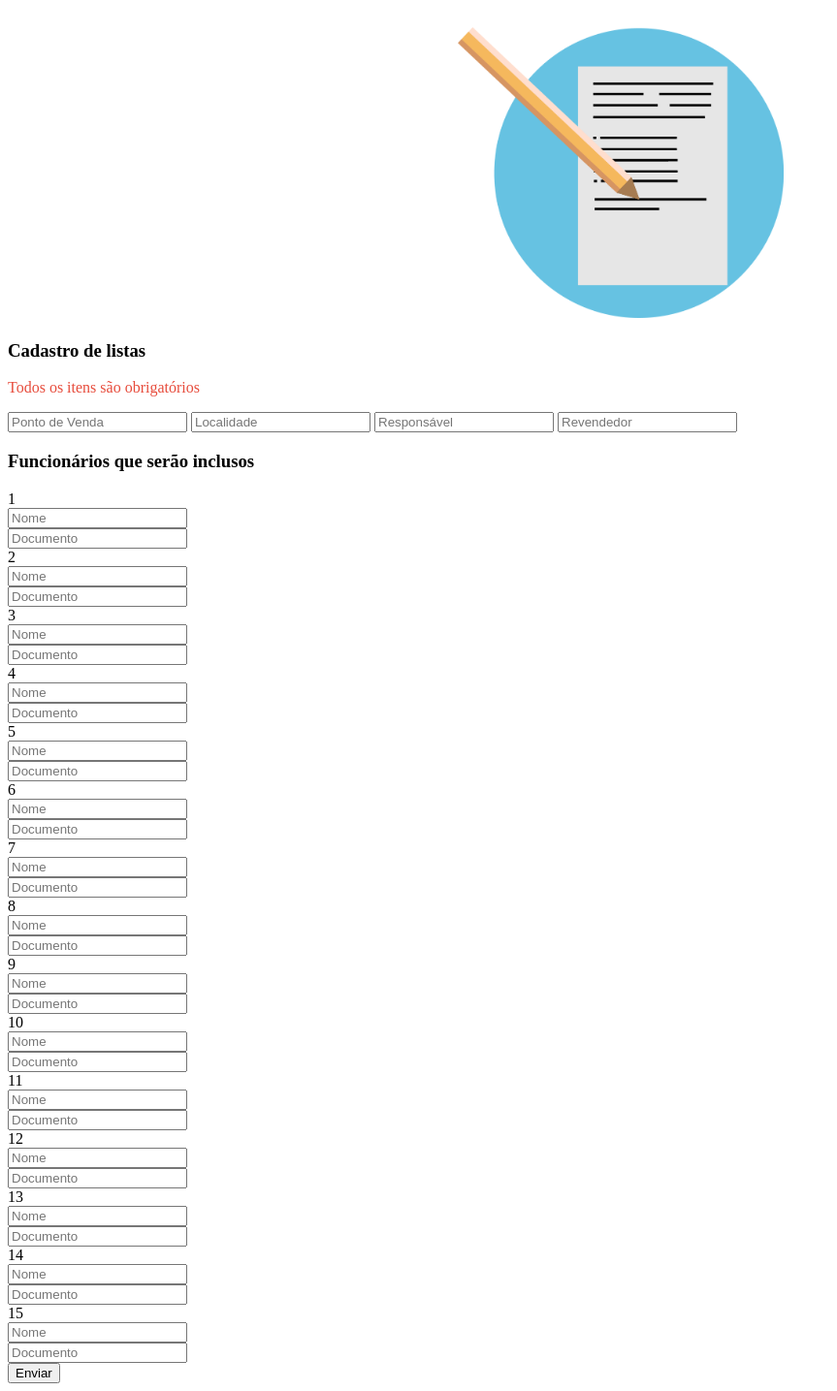
After one commit to raphaelkieling/acqualokos_pdv2, a CodeIgniter app: the page made by application/views/pages/cadastro_de_lista/cadastro.php in a window 1280 px wide. The commit adds this page. Shown: the whole page at 97% size, without its empty margins (0-863 px from the left). Run offline with CodeIgniter, Linux system fonts and the light colour scheme.

```diff
--- a/application/config/autoload.php
+++ b/application/config/autoload.php
@@ -58,7 +58,7 @@ $autoload['packages'] = array();
 |
 |	$autoload['libraries'] = array('user_agent' => 'ua');
 */
-$autoload['libraries'] = array();
+$autoload['libraries'] = array('session','database');
 /*
 | -------------------------------------------------------------------
 |  Auto-load Drivers
@@ -88,7 +88,7 @@ $autoload['drivers'] = array();
 |
 |	$autoload['helper'] = array('url', 'file');
 */
-$autoload['helper'] = array('url');
+$autoload['helper'] = array('url','form');
 
 /*
 | -------------------------------------------------------------------
--- a/application/config/config.php
+++ b/application/config/config.php
@@ -324,7 +324,7 @@ $config['cache_query_string'] = FALSE;
 | https://codeigniter.com/user_guide/libraries/encryption.html
 |
 */
-$config['encryption_key'] = '';
+$config['encryption_key'] = 'QWERTY';
 
 /*
 |--------------------------------------------------------------------------
--- a/application/config/routes.php
+++ b/application/config/routes.php
@@ -51,6 +51,8 @@ defined('BASEPATH') OR exit('No direct script access allowed');
 */
 $route['default_controller'] = 'Controller_principal';
 $route['principal'] = 'Controller_principal';
+
+$route['cadastro_lista'] = 'Controller_cadastro/lista';
 $route['cadastro_login'] = 'Controller_cadastro';
 $route['404_override'] = '';
 $route['translate_uri_dashes'] = FALSE;
--- a/application/views/components/header.php
+++ b/application/views/components/header.php
@@ -7,6 +7,7 @@
     <link rel="stylesheet" href="<?= base_url();?>/src/css/normalize.css">
     <link rel="stylesheet" href="<?= base_url();?>/src/css/skeleton.css">
     <link rel="stylesheet" href="<?= base_url();?>/src/css/header.css">
+    <link rel="stylesheet" href="<?= base_url();?>/src/css/message.css">
 
     <title>Sistema de Revendedores</title>
 </head>
--- /dev/null
+++ b/application/views/pages/cadastro_de_lista/cadastro.php
@@ -0,0 +1,208 @@
+<!DOCTYPE html>
+<html lang="en">
+<head>
+    <link rel="stylesheet" href="<?=base_url();?>/src/css/cadastro_lista.css">
+</head>
+<body>
+    <div class="container">
+        <div class="img_container">
+            <img src="<?=base_url();?>/src/img/paper_pen.png" alt="">
+        </div>
+
+        <?= form_open('Controller_cadastro/cadastro');?>
+
+            <h3>Cadastro de listas</h3>
+            <p style="color:#e74c3c">Todos os itens são obrigatórios</p>
+
+            <input type="text" placeholder="Ponto de Venda" class="u-full-width">
+            <input type="text" placeholder="Localidade" class="u-full-width">
+            <input type="text" placeholder="Responsável" class="u-full-width">
+            <input type="text" placeholder="Revendedor" class="u-full-width">
+
+            <h3>Funcionários que serão inclusos</h3>
+            <div class="row">
+                <div class="one column">
+                    1
+                </div>
+                <div class="six columns">
+                   <input type="text" name="f[]" placeholder="Nome" class="u-full-width">
+                </div>
+                <div class="five columns">
+                   <input type="text" name="d[]" placeholder="Documento" class="u-full-width">
+                </div>
+            </div>
+
+            <div class="row">
+                <div class="one column">
+                    2
+                </div>
+                <div class="six columns">
+                   <input type="text" name="f[]" placeholder="Nome" class="u-full-width">
+                </div>
+                <div class="five columns">
+                   <input type="text" name="d[]" placeholder="Documento" class="u-full-width">
+                </div>
+            </div>
+
+            <div class="row">
+                <div class="one column">
+                    3
+                </div>
+                <div class="six columns">
+                   <input type="text" name="f[]" placeholder="Nome" class="u-full-width">
+                </div>
+                <div class="five columns">
+                   <input type="text" name="d[]" placeholder="Documento" class="u-full-width">
+                </div>
+            </div>
+
+            <div class="row">
+                <div class="one column">
+                    4
+                </div>
+                <div class="six columns">
+                   <input type="text" name="f[]" placeholder="Nome" class="u-full-width">
+                </div>
+                <div class="five columns">
+                   <input type="text" name="d[]" placeholder="Documento" class="u-full-width">
+                </div>
+            </div>
+
+            <div class="row">
+                <div class="one column">
+                    5
+                </div>
+                <div class="six columns">
+                   <input type="text" name="f[]" placeholder="Nome" class="u-full-width">
+                </div>
+                <div class="five columns">
+                   <input type="text" name="d[]" placeholder="Documento" class="u-full-width">
+                </div>
+            </div>
+
+            <div class="row">
+                <div class="one column">
+                    6
+                </div>
+                <div class="six columns">
+                   <input type="text" name="f[]" placeholder="Nome" class="u-full-width">
+                </div>
+                <div class="five columns">
+                   <input type="text" name="d[]" placeholder="Documento" class="u-full-width">
+                </div>
+            </div>
+
+            <div class="row">
+                <div class="one column">
+                    7
+                </div>
+                <div class="six columns">
+                   <input type="text" name="f[]" placeholder="Nome" class="u-full-width">
+                </div>
+                <div class="five columns">
+                   <input type="text" name="d[]" placeholder="Documento" class="u-full-width">
+                </div>
+            </div>
+
+            <div class="row">
+                <div class="one column">
+                    8
+                </div>
+                <div class="six columns">
+                   <input type="text" name="f[]" placeholder="Nome" class="u-full-width">
+                </div>
+                <div class="five columns">
+                   <input type="text" name="d[]" placeholder="Documento" class="u-full-width">
+                </div>
+            </div>
+
+            <div class="row">
+                <div class="one column">
+                    9
+                </div>
+                <div class="six columns">
+                   <input type="text" name="f[]" placeholder="Nome" class="u-full-width">
+                </div>
+                <div class="five columns">
+                   <input type="text" name="d[]" placeholder="Documento" class="u-full-width">
+                </div>
+            </div>
+
+            <div class="row">
+                <div class="one column">
+                    10
+                </div>
+                <div class="six columns">
+                   <input type="text" name="f[]" placeholder="Nome" class="u-full-width">
+                </div>
+                <div class="five columns">
+                   <input type="text" name="d[]" placeholder="Documento" class="u-full-width">
+                </div>
+            </div>
+
+            <div class="row">
+                <div class="one column">
+                    11
+                </div>
+                <div class="six columns">
+                   <input type="text" name="f[]" placeholder="Nome" class="u-full-width">
+                </div>
+                <div class="five columns">
+                   <input type="text" name="d[]" placeholder="Documento" class="u-full-width">
+                </div>
+            </div>
+
+            <div class="row">
+                <div class="one column">
+                    12
+                </div>
+                <div class="six columns">
+                   <input type="text" name="f[]" placeholder="Nome" class="u-full-width">
+                </div>
+                <div class="five columns">
+                   <input type="text" name="d[]" placeholder="Documento" class="u-full-width">
+                </div>
+            </div>
+
+            <div class="row">
+                <div class="one column">
+                    13
+                </div>
+                <div class="six columns">
+                   <input type="text" name="f[]" placeholder="Nome" class="u-full-width">
+                </div>
+                <div class="five columns">
+                   <input type="text" name="d[]" placeholder="Documento" class="u-full-width">
+                </div>
+            </div>
+
+            <div class="row">
+                <div class="one column">
+                    14
+                </div>
+                <div class="six columns">
+                   <input type="text" name="f[]" placeholder="Nome" class="u-full-width">
+                </div>
+                <div class="five columns">
+                   <input type="text" name="d[]" placeholder="Documento" class="u-full-width">
+                </div>
+            </div>
+
+            <div class="row">
+                <div class="one column">
+                    15
+                </div>
+                <div class="six columns">
+                   <input type="text" name="f[]" placeholder="Nome" class="u-full-width">
+                </div>
+                <div class="five columns">
+                   <input type="text" name="d[]" placeholder="Documento" class="u-full-width">
+                </div>
+            </div>
+
+            <button type="submit" class="u-full-width button-primary">Enviar</button>
+        <?= form_close();?>
+
+    </div>
+</body>
+</html>
```
Also changed, not shown: application/controllers/Controller_cadastro.php (+7 -2 lines), application/controllers/Controller_login.php (added, +30 -0 lines), application/models/Model_login.php (added, +12 -0 lines), application/views/pages/cadastro_de_lista/index.php (+8 -3 lines), src/css/message.css (added, +10 -0 lines), src/css/default.css (deleted).
